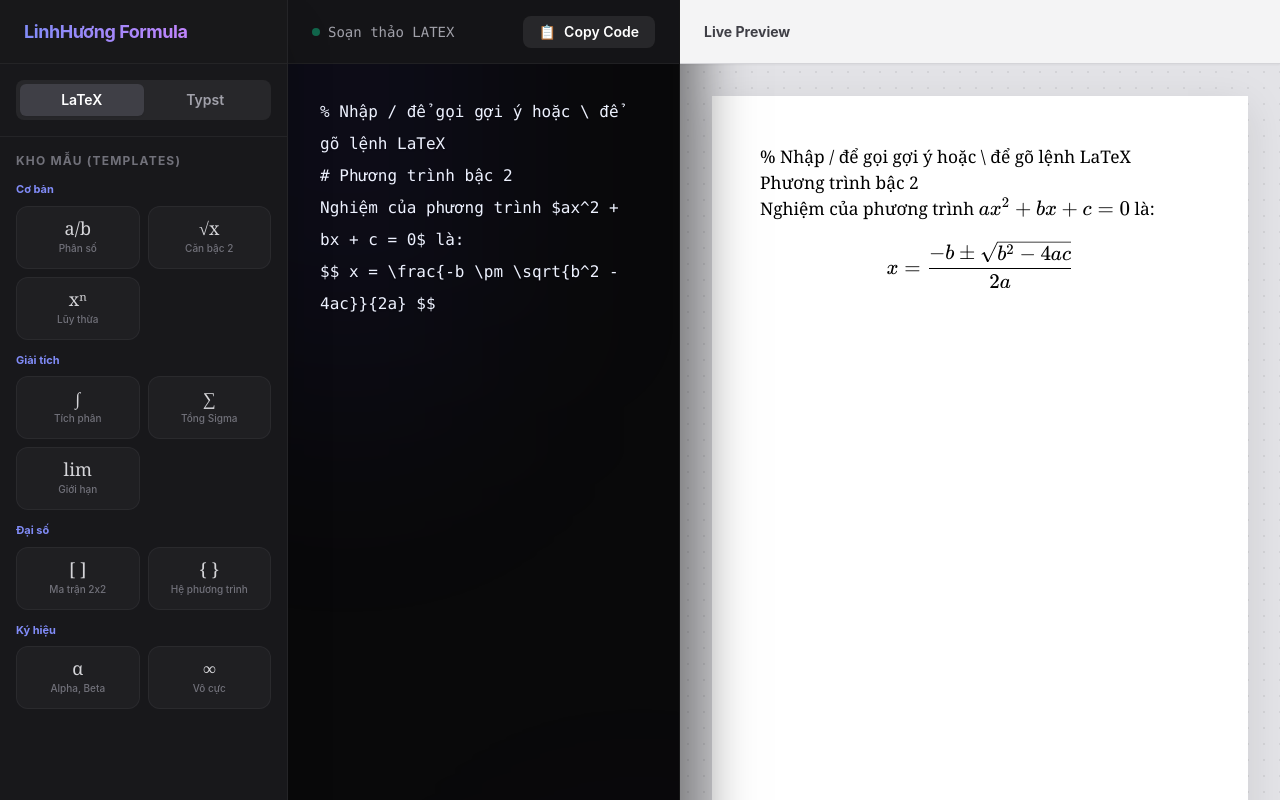
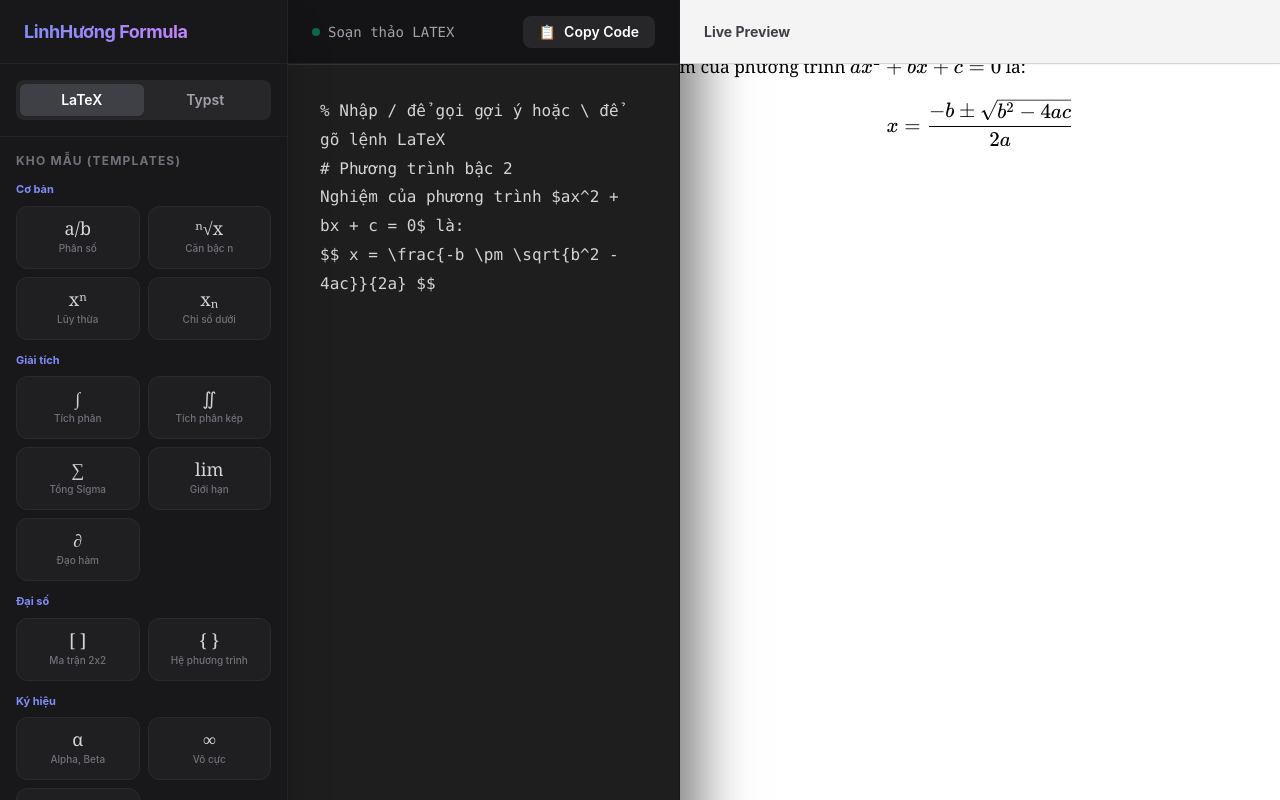
Before and after one commit to tamhonvotri/linhhuonglinux-office, a Svelte app in the folder apps/cong-thuc/: page / in a window 1280 px wide. Shown: the top 800 px of the page. Built offline with nearby package versions, Linux system fonts and the light colour scheme.

Commit message:
Upload apps/cong-thuc/src/App.svelte with huggingface_hub

```diff
--- a/apps/cong-thuc/src/App.svelte
+++ b/apps/cong-thuc/src/App.svelte
@@ -21,28 +21,44 @@
   let currentSearchStr = '';
   let searchStartIndex = -1;
 
+  // Pan & Zoom State
+  let zoom = 1;
+  let panX = 0;
+  let panY = 0;
+  let isPanning = false;
+  let startPanX = 0;
+  let startPanY = 0;
+
   const latexTemplates = [
     { cat: 'Cơ bản', name: 'Phân số', code: '$$ \\frac{a}{b} $$', icon: 'a/b' },
-    { cat: 'Cơ bản', name: 'Căn bậc 2', code: '$$ \\sqrt{x} $$', icon: '√x' },
+    { cat: 'Cơ bản', name: 'Căn bậc n', code: '$$ \\sqrt[n]{x} $$', icon: 'ⁿ√x' },
     { cat: 'Cơ bản', name: 'Lũy thừa', code: '$$ x^n $$', icon: 'xⁿ' },
-    { cat: 'Giải tích', name: 'Tích phân', code: '$$ \\int_{a}^{b} f(x) dx $$', icon: '∫' },
+    { cat: 'Cơ bản', name: 'Chỉ số dưới', code: '$$ x_n $$', icon: 'xₙ' },
+    { cat: 'Giải tích', name: 'Tích phân', code: '$$ \\int_{a}^{b} f(x) \\, dx $$', icon: '∫' },
+    { cat: 'Giải tích', name: 'Tích phân kép', code: '$$ \\iint_{D} f(x,y) \\, dA $$', icon: '∬' },
     { cat: 'Giải tích', name: 'Tổng Sigma', code: '$$ \\sum_{i=1}^{n} x_i $$', icon: '∑' },
     { cat: 'Giải tích', name: 'Giới hạn', code: '$$ \\lim_{x \\to \\infty} f(x) $$', icon: 'lim' },
+    { cat: 'Giải tích', name: 'Đạo hàm', code: '$$ \\frac{\\partial f}{\\partial x} $$', icon: '∂' },
     { cat: 'Đại số', name: 'Ma trận 2x2', code: '$$ \\begin{bmatrix} a & b \\\\ c & d \\end{bmatrix} $$', icon: '[ ]' },
     { cat: 'Đại số', name: 'Hệ phương trình', code: '$$ \\begin{cases} x + y = 1 \\\\ x - y = 0 \\end{cases} $$', icon: '{ }' },
     { cat: 'Ký hiệu', name: 'Alpha, Beta', code: '\\alpha, \\beta, \\gamma', icon: 'α' },
-    { cat: 'Ký hiệu', name: 'Vô cực', code: '\\infty', icon: '∞' }
+    { cat: 'Ký hiệu', name: 'Vô cực', code: '\\infty', icon: '∞' },
+    { cat: 'Ký hiệu', name: 'Toán tử', code: '\\pm, \\times, \\div, \\neq', icon: '±' },
+    { cat: 'Tập hợp', name: 'Thuộc', code: '\\in, \\subset, \\cup', icon: '∈' }
   ];
 
   const typstTemplates = [
     { cat: 'Cơ bản', name: 'Phân số', code: '$ a / b $', icon: 'a/b' },
     { cat: 'Cơ bản', name: 'Căn', code: '$ sqrt(x) $', icon: '√x' },
     { cat: 'Cơ bản', name: 'Lũy thừa', code: '$ x^n $', icon: 'xⁿ' },
+    { cat: 'Giải tích', name: 'Tích phân', code: '$ int_a^b f(x) dif x $', icon: '∫' },
+    { cat: 'Giải tích', name: 'Tổng Sigma', code: '$ sum_(i=1)^n x_i $', icon: '∑' },
     { cat: 'Đại số', name: 'Ma trận', code: '$ mat(a, b; c, d) $', icon: '[ ]' },
     { cat: 'Đại số', name: 'Hệ PT', code: '$ cases(x + y = 1, x - y = 0) $', icon: '{ }' },
     { cat: 'Văn bản', name: 'Bảng (Table)', code: '#table(\n  columns: 2,\n  [Cột 1], [Cột 2],\n  [A], [B]\n)', icon: '⊞' },
     { cat: 'Văn bản', name: 'Chia cột', code: '#columns(2)[\n  Nội dung cột 1...\n  #colbreak()\n  Nội dung cột 2...\n]', icon: '⏸' },
-    { cat: 'Văn bản', name: 'Khung (Rect)', code: '#rect(fill: luma(240), radius: 4pt)[ Nội dung ]', icon: '▭' }
+    { cat: 'Văn bản', name: 'Khung (Rect)', code: '#rect(fill: luma(240), radius: 4pt)[ Nội dung ]', icon: '▭' },
+    { cat: 'Ký hiệu', name: 'Mũi tên', code: '$ ->, <->, => $', icon: '→' }
   ];
 
   const latexDict = [
@@ -50,24 +66,58 @@
     { trig: '\\sqrt', desc: 'Căn bậc 2', ins: '\\sqrt{${1:x}}' },
     { trig: '\\sum', desc: 'Tổng Sigma', ins: '\\sum_{${1:i=1}}^{${2:n}}' },
     { trig: '\\int', desc: 'Tích phân', ins: '\\int_{${1:a}}^{${2:b}}' },
+    { trig: '\\iint', desc: 'Tích phân kép', ins: '\\iint_{${1:D}}' },
+    { trig: '\\lim', desc: 'Giới hạn', ins: '\\lim_{${1:x \\to \\infty}}' },
+    { trig: '\\partial', desc: 'Đạo hàm riêng', ins: '\\partial' },
     { trig: '\\alpha', desc: 'Chữ Alpha', ins: '\\alpha' },
     { trig: '\\beta', desc: 'Chữ Beta', ins: '\\beta' },
+    { trig: '\\gamma', desc: 'Chữ Gamma', ins: '\\gamma' },
+    { trig: '\\Delta', desc: 'Chữ Delta', ins: '\\Delta' },
+    { trig: '\\pi', desc: 'Chữ Pi', ins: '\\pi' },
     { trig: '\\infty', desc: 'Vô cực', ins: '\\infty' },
+    { trig: '\\pm', desc: 'Cộng trừ', ins: '\\pm' },
+    { trig: '\\times', desc: 'Nhân', ins: '\\times' },
+    { trig: '\\div', desc: 'Chia', ins: '\\div' },
+    { trig: '\\neq', desc: 'Khác', ins: '\\neq' },
+    { trig: '\\approx', desc: 'Xấp xỉ', ins: '\\approx' },
+    { trig: '\\in', desc: 'Thuộc', ins: '\\in' },
+    { trig: '\\subset', desc: 'Tập con', ins: '\\subset' },
+    { trig: '\\cup', desc: 'Hợp', ins: '\\cup' },
+    { trig: '\\cap', desc: 'Giao', ins: '\\cap' },
+    { trig: '\\rightarrow', desc: 'Mũi tên phải', ins: '\\rightarrow' },
+    { trig: '\\Rightarrow', desc: 'Suy ra', ins: '\\Rightarrow' },
     { trig: '\\begin{cases}', desc: 'Hệ phương trình', ins: '\\begin{cases}\n${1:x} \\\\\n${2:y}\n\\end{cases}' },
-    { trig: '\\begin{bmatrix}', desc: 'Ma trận', ins: '\\begin{bmatrix}\n${1:a} & ${2:b} \\\\\n${3:c} & ${4:d}\n\\end{bmatrix}' },
+    { trig: '\\begin{bmatrix}', desc: 'Ma trận vuông', ins: '\\begin{bmatrix}\n${1:a} & ${2:b} \\\\\n${3:c} & ${4:d}\n\\end{bmatrix}' },
+    { trig: '\\begin{pmatrix}', desc: 'Ma trận tròn', ins: '\\begin{pmatrix}\n${1:a} & ${2:b} \\\\\n${3:c} & ${4:d}\n\\end{pmatrix}' },
+    { trig: '\\textbf', desc: 'In đậm', ins: '\\textbf{${1:text}}' },
+    { trig: '\\textit', desc: 'In nghiêng', ins: '\\textit{${1:text}}' },
   ];
 
   const typstDict = [
     { trig: '#table', desc: 'Tạo bảng', ins: '#table(columns: ${1:2}, [${2:A}], [${3:B}])' },
     { trig: '#columns', desc: 'Chia cột', ins: '#columns(${1:2})[\n  ${2:content}\n]' },
     { trig: '#rect', desc: 'Khung', ins: '#rect()[${1:content}]' },
+    { trig: '#align', desc: 'Căn lề', ins: '#align(${1:center})[${2:content}]' },
     { trig: 'sqrt', desc: 'Căn', ins: 'sqrt(${1:x})' },
     { trig: 'frac', desc: 'Phân số', ins: '${1:a} / ${2:b}' },
     { trig: 'sum', desc: 'Tổng', ins: 'sum_(${1:i=1})^(${2:n})' },
     { trig: 'int', desc: 'Tích phân', ins: 'int_(${1:a})^(${2:b})' },
+    { trig: 'lim', desc: 'Giới hạn', ins: 'lim_(${1:x -> oo})' },
     { trig: 'alpha', desc: 'Alpha', ins: 'alpha' },
     { trig: 'beta', desc: 'Beta', ins: 'beta' },
-    { trig: 'oo', desc: 'Vô cực', ins: 'oo' }
+    { trig: 'gamma', desc: 'Gamma', ins: 'gamma' },
+    { trig: 'pi', desc: 'Pi', ins: 'pi' },
+    { trig: 'oo', desc: 'Vô cực', ins: 'oo' },
+    { trig: 'in', desc: 'Thuộc', ins: 'in' },
+    { trig: 'subset', desc: 'Tập con', ins: 'subset' },
+    { trig: 'union', desc: 'Hợp', ins: 'union' },
+    { trig: 'sect', desc: 'Giao', ins: 'sect' },
+    { trig: '->', desc: 'Mũi tên phải', ins: '->' },
+    { trig: '=>', desc: 'Suy ra', ins: '=>' },
+    { trig: '<=>', desc: 'Tương đương', ins: '<=>' },
+    { trig: 'times', desc: 'Nhân', ins: 'times' },
+    { trig: 'div', desc: 'Chia', ins: 'div' },
+    { trig: '+-', desc: 'Cộng trừ', ins: '+-' }
   ];
 
   let activeTemplates = latexTemplates;
@@ -221,6 +271,41 @@ $ x = (-b +- sqrt(b^2 - 4 a c)) / (2 a) $
     });
   }
 
+  function handleWheel(e: WheelEvent) {
+    if (e.ctrlKey || e.metaKey) {
+      e.preventDefault();
+      const zoomFactor = 0.1;
+      if (e.deltaY < 0) {
+        zoom = Math.min(zoom + zoomFactor, 3);
+      } else {
+        zoom = Math.max(zoom - zoomFactor, 0.3);
+      }
+    }
+  }
+
+  function handlePanStart(e: MouseEvent) {
+    if (e.button !== 0 && e.button !== 1) return;
+    isPanning = true;
+    startPanX = e.clientX - panX;
+    startPanY = e.clientY - panY;
+  }
+
+  function handlePanMove(e: MouseEvent) {
+    if (!isPanning) return;
+    panX = e.clientX - startPanX;
+    panY = e.clientY - startPanY;
+  }
+
+  function handlePanEnd() {
+    isPanning = false;
+  }
+
+  function resetView() {
+    zoom = 1;
+    panX = 0;
+    panY = 0;
+  }
+
   async function renderContent() {
     compileError = '';
     if (mode === 'latex') {
@@ -331,20 +416,14 @@ $ x = (-b +- sqrt(b^2 - 4 a c)) / (2 a) $
       </div>
     </div>
 
-    <div class="flex-1 relative bg-zinc-950/90 overflow-hidden">
-      <!-- Editor Mesh Background -->
-      <div class="absolute inset-0 pointer-events-none z-0">
-        <div class="absolute top-[-20%] left-[-10%] w-[50%] h-[50%] bg-indigo-600/10 blur-[120px] rounded-full"></div>
-        <div class="absolute bottom-[-10%] right-[-10%] w-[40%] h-[40%] bg-purple-600/10 blur-[120px] rounded-full"></div>
-      </div>
-
+    <div class="flex-1 relative bg-[#1e1e1e] overflow-hidden border-t border-[#333]">
       <textarea
         bind:this={textareaElement}
         bind:value={codeInput}
         on:input={handleInput}
         on:keydown={handleKeydown}
         on:click={closeAutocomplete}
-        class="absolute inset-0 w-full h-full p-8 bg-transparent text-indigo-50 font-mono text-[16px] leading-loose resize-none outline-none custom-scrollbar selection:bg-indigo-500/50 z-10 drop-shadow-sm"
+        class="absolute inset-0 w-full h-full p-8 bg-transparent text-[#d4d4d4] font-mono text-[16px] leading-[1.8] resize-none outline-none custom-scrollbar selection:bg-[#264f78] z-10"
         spellcheck="false"
       ></textarea>
 
@@ -377,14 +456,27 @@ $ x = (-b +- sqrt(b^2 - 4 a c)) / (2 a) $
       {/if}
     </div>
 
-    <div class="flex-1 overflow-y-auto custom-scrollbar p-8 flex justify-center bg-zinc-200/50 bg-[radial-gradient(#d4d4d8_1px,transparent_1px)] [background-size:16px_16px]">
+    <div
+      class="flex-1 overflow-hidden relative flex justify-center bg-zinc-200/50 bg-[radial-gradient(#d4d4d8_1px,transparent_1px)] [background-size:16px_16px]"
+      on:wheel|nonpassive={handleWheel}
+      on:mousedown={handlePanStart}
+      on:mousemove={handlePanMove}
+      on:mouseup={handlePanEnd}
+      on:mouseleave={handlePanEnd}
+      style="cursor: {isPanning ? 'grabbing' : 'grab'};"
+    >
+      <div class="absolute inset-0 flex items-center justify-center pointer-events-none">
+        <div
+          class="relative pointer-events-auto transition-transform duration-75"
+          style="transform: translate({panX}px, {panY}px) scale({zoom}); transform-origin: center;"
+        >
           {#if compileError}
-        <div class="w-full bg-rose-50 border border-rose-200 text-rose-700 p-6 rounded-xl font-mono text-sm whitespace-pre-wrap shadow-sm">
+            <div class="w-full max-w-[21cm] bg-rose-50 border border-rose-200 text-rose-700 p-6 rounded-xl font-mono text-sm whitespace-pre-wrap shadow-sm">
               <div class="font-bold mb-2">Lỗi Biên Dịch:</div>
               {compileError}
             </div>
           {:else}
-        <div class="w-full max-w-[21cm] min-h-[29.7cm] bg-white shadow-[0_10px_40px_rgba(0,0,0,0.1)] p-12 transition-all">
+            <div class="w-full min-w-[21cm] max-w-[21cm] min-h-[29.7cm] bg-white shadow-[0_10px_40px_rgba(0,0,0,0.1)] p-12">
               {#if mode === 'latex'}
                 <div id="preview-content" class="prose max-w-none text-black prose-headings:text-black prose-p:text-black prose-strong:text-black prose-em:text-black prose-code:text-indigo-600 text-[13pt] font-serif">
                   {@html htmlOutput}
@@ -396,6 +488,8 @@ $ x = (-b +- sqrt(b^2 - 4 a c)) / (2 a) $
               {/if}
             </div>
           {/if}
+        </div>
+      </div>
     </div>
   </aside>
 
```
Lines whose indentation alone changed are shown as unchanged.
